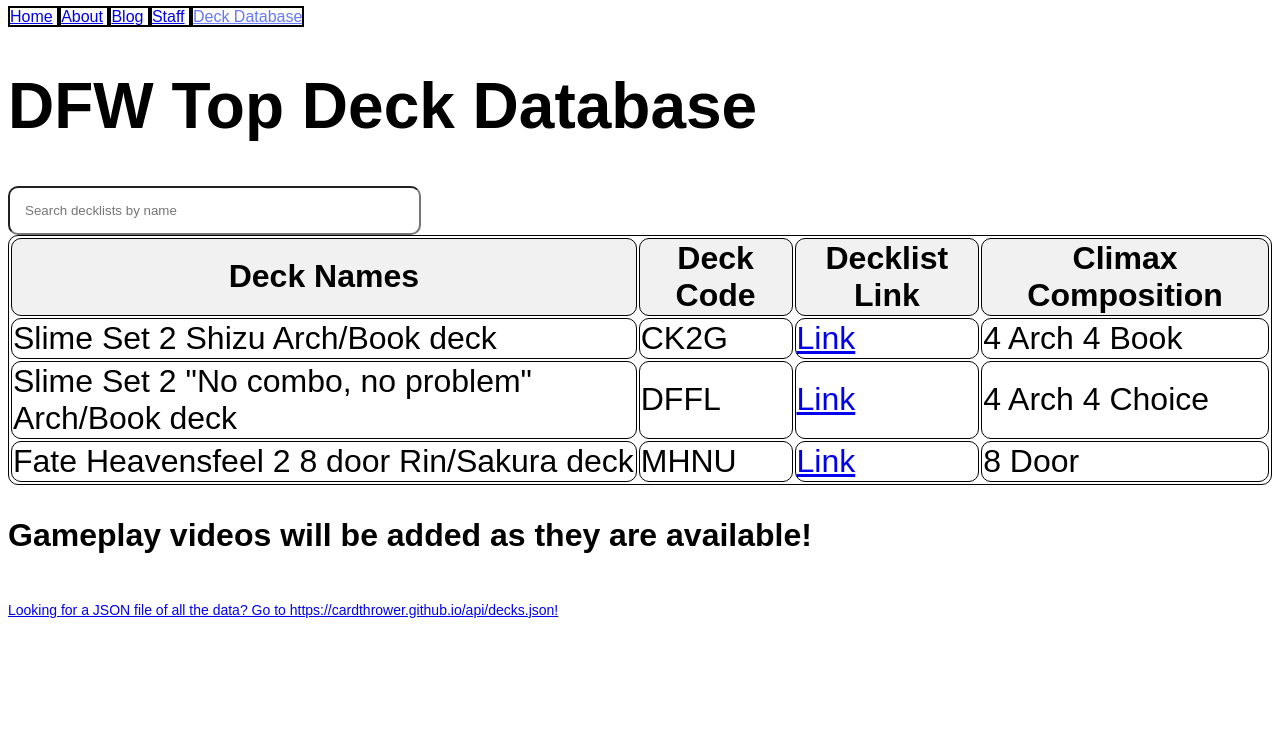
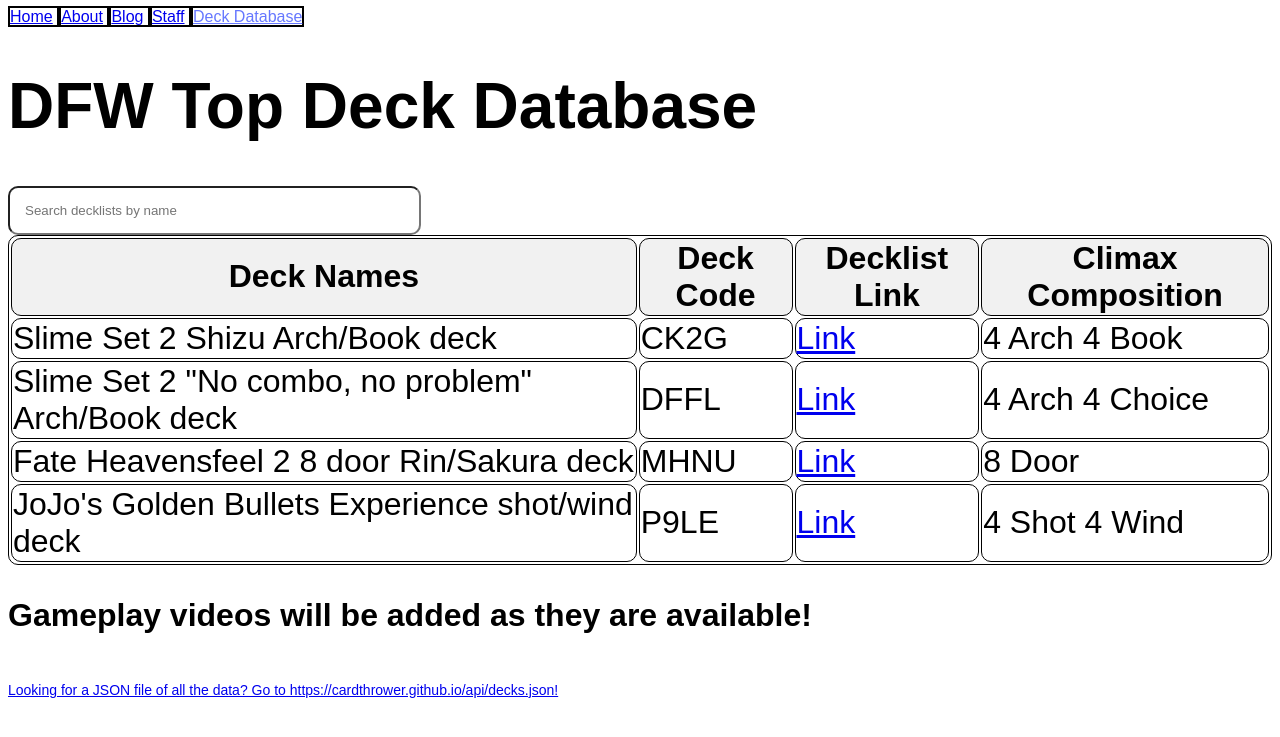
Before and after one commit to cardthrower/cardthrower.github.io, a Jekyll site: the page built from deck.html, in a window 1280 px wide. Shown: the top 737 px of the page. Built offline with Jekyll 4.4.1, drawn with Linux system fonts in a browser that asks for light colours.

Commit message:
updated db

```diff
--- a/_data/decks.yml
+++ b/_data/decks.yml
@@ -17,3 +17,7 @@ decks:
   code: MHNU
   decklogurl: https://decklog-en.bushiroad.com/view/MHNU
   climaxes: 8 Door
+- name: JoJo's Golden Bullets Experience shot/wind deck
+  code: P9LE
+  decklogurl: https://decklog-en.bushiroad.com/view/P9LE
+  climaxes: 4 Shot 4 Wind
```
Also changed, not shown: 5 other files.
